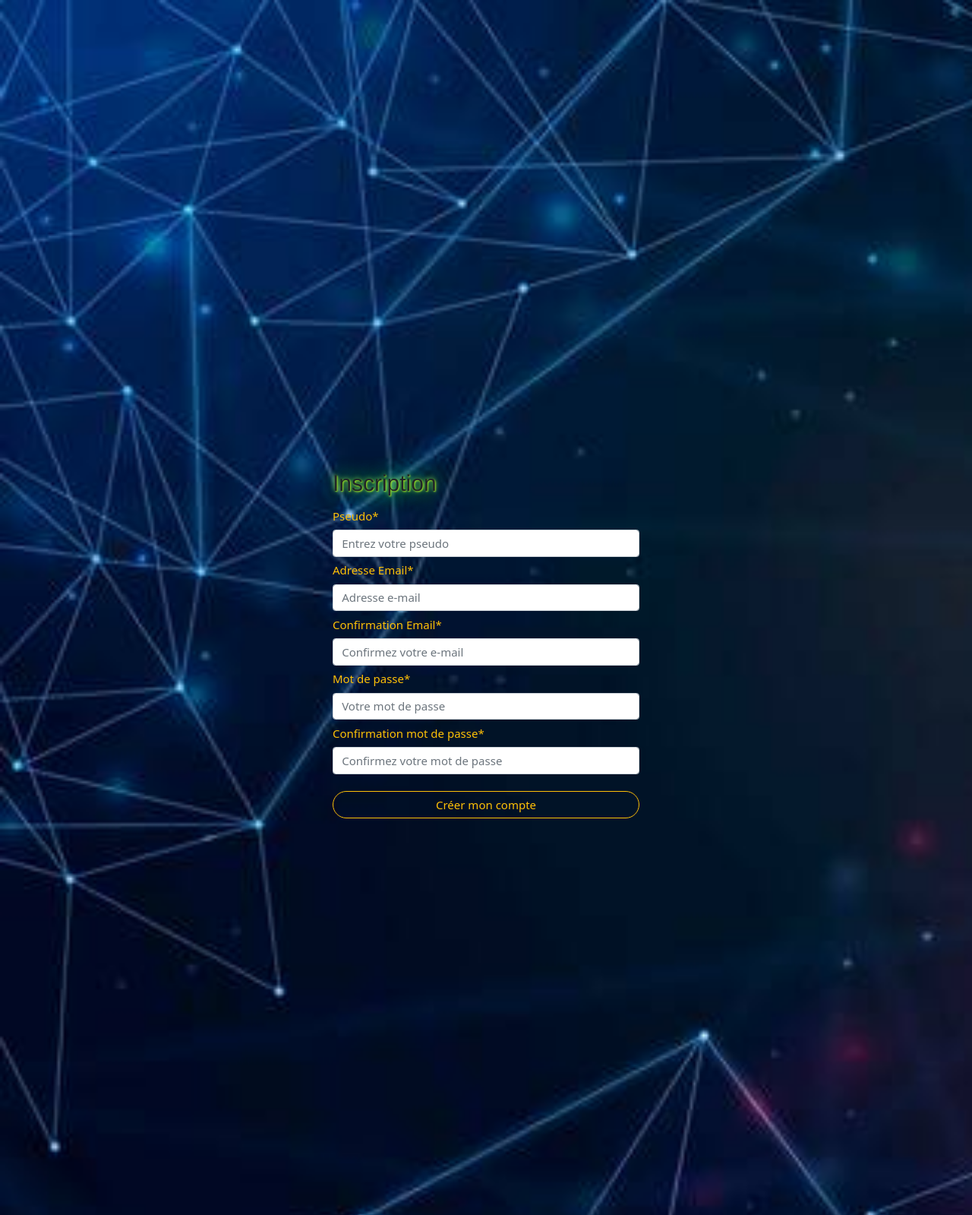
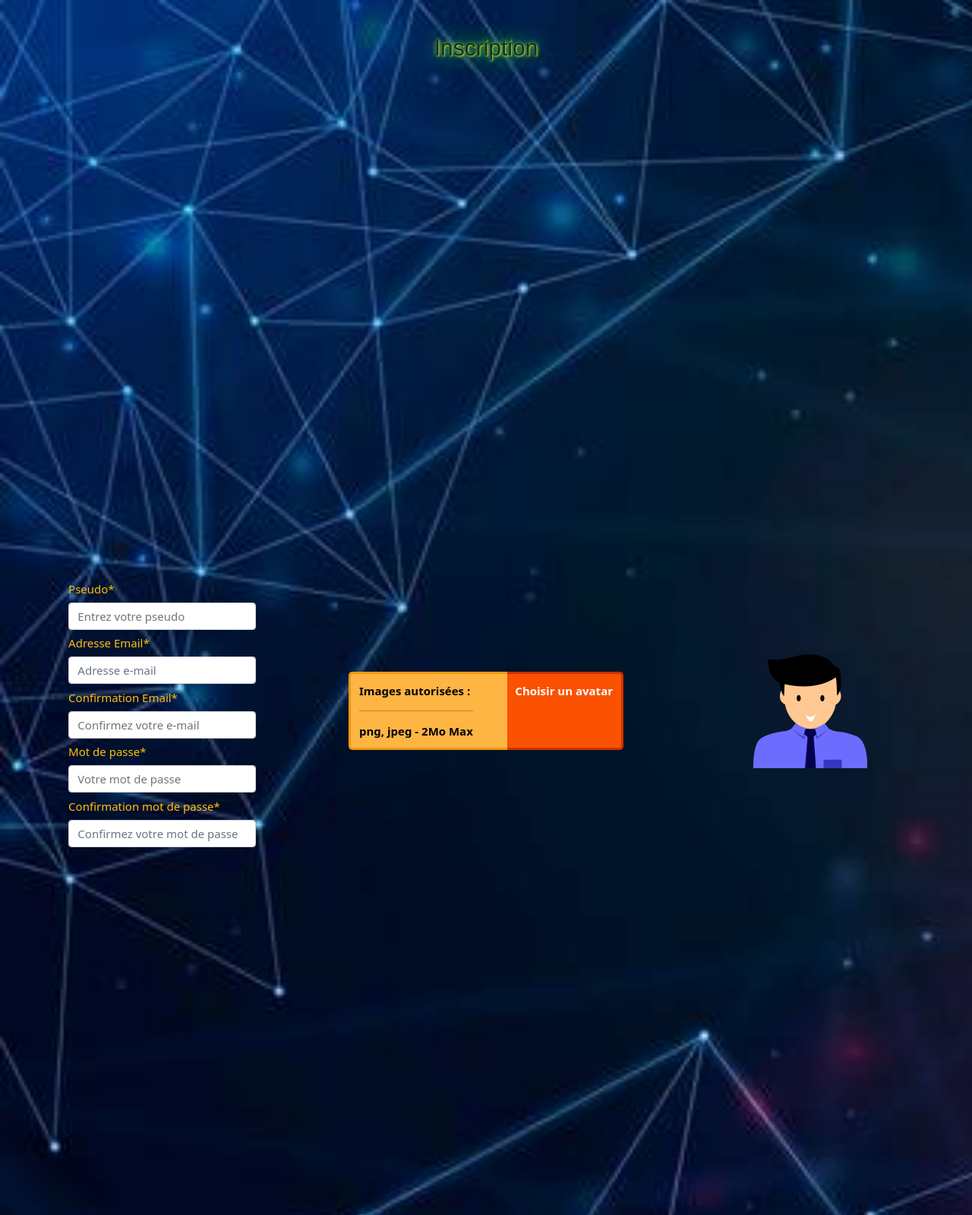
Before and after one commit to cedricgallet/BypassMe, a PHP site: page /controllers/signUp-ctrl.php in a window 1280 px wide. Shown: the part 95-1694 px from the top of the page at 76% size. Run offline with PHP 8.4, Linux system fonts and the light colour scheme.

Commit message:
updateOk

```diff
--- a/admin/controllers/list-user-ctrl.php
+++ b/admin/controllers/list-user-ctrl.php
@@ -5,7 +5,7 @@
 $title1 = 'Gestion administration';
 $title2 = 'Liste des utilisateurs';
 
-if (!isset($_SESSION['password'])) {
+if (!isset($_SESSION['admin'])) {
     header('Location: /../index.php');
     die;
 }
--- a/admin/views/edit-user.php
+++ b/admin/views/edit-user.php
@@ -1,5 +1,5 @@
 <?php
-if (!isset($_SESSION['password'])) {
+if (!isset($_SESSION['admin'])) {
     header("Location: /../../index.php");
     die;
 }
--- a/controllers/userAddAvatar-ctrl.php
+++ b/controllers/userAddAvatar-ctrl.php
@@ -4,7 +4,7 @@
 $title = 'Choisir mon avatar';
 
 // Si la session n'existe pas
-if(!isset($_SESSION['user']))
+if(!isset($_SESSION['user']) && !isset($_SESSION['admin']))
 {
     header('Location:/../controllers/signIn-ctrl.php?smgCode=30');
     die();
--- a/views/templates/navbar.php
+++ b/views/templates/navbar.php
@@ -75,11 +75,11 @@
 
             <ul id='logoutLogin' class='nav navbar-nav navbar-right text-white h-100'>
 
-                <!-- ======================AFFICHAGE BOUTON SE DECONNECTER ET MON COMPTE================== -->
+                <!-- ======================Affichage des vues selon la session================== -->
 
                 <?php
                 // si la session n'existe pas
-                if(!isset($_SESSION['admin']) && !isset($_SESSION['user']))
+                if(!isset($_SESSION['user']) && !isset($_SESSION['admin']))
                 {
                     echo " <li>
                             <a href='/../controllers/signIn-ctrl.php'
@@ -91,9 +91,8 @@
                                 S'inscrire
                             </a>
                         </li>";
-                }
-                if (isset($_SESSION['user']))
-                {
+                }else{
+
                     echo " <li>
                                 <a href='/../controllers/signOut-ctrl.php'
                                 class='bottom text-decoration-none rounded-pill'>
@@ -101,21 +100,11 @@
 
                             <a href='/../controllers/landing-ctrl.php'
                                 class='bottom text-decoration-none rounded-pill'>
-                                Mon compte
+                                | Mon compte
                             </a>
                         </li>";
+
                 }
-                if (isset($_SESSION['admin']))
-                {
-                    echo " <li>
-                                <a href='/../controllers/signOut-ctrl.php'
-                                class='bottom text-decoration-none rounded-pill'>
-                                Deconnexion </a>
-
-                        </li>";
-                }
-
-
                 ?>
             </ul>
         </div>
--- a/views/user/signUp.php
+++ b/views/user/signUp.php
@@ -1,10 +1,11 @@
     <!-- ==============================FORMULAIRE INSCRIPTION============================= -->
 
     <div id="signInForm" class="container-fluid h-100">
-        <div class="row justify-content-center align-items-center h-100">
-            <div class="d-flex flex-column col-12 col-lg-4">
-                <h2 class="mt-5"><?=$title ?? ''?></h2>
-                <div class="login-wrap p-0">
+        <div class="row h-100">
+        <h2 class="d-flex justify-content-center mt-5"><?=$title ?? ''?></h2>
+
+            <div class="col-12 d-flex login-wrap p-0 h-100">
+
                 <!-- Affichage d'un message d'erreur personnalisé -->
                 <?php
                 require_once(dirname(__FILE__).'/../../config/config.php');
@@ -17,9 +18,12 @@
                     }
 
                 ?>
+
                 <!-- =============================CHAMP PSEUDO=============================== -->
+                <div class="d-flex align-items-center justify-content-center col-12 col-lg-4">
 
                     <form id="signUpForm" class="needs-validation" action="<?=htmlspecialchars($_SERVER['PHP_SELF'])?>" method="post">
+
                             <input type="hidden" value="<?= $id ?? '' ?>" class="form-control" id="id" name="id">
 
                             <div class="form-outline">
@@ -106,13 +110,33 @@
                                         value="<?= htmlentities($password2 ?? '')?>" 'required>
                             </div>
                             <div class='invalid-feedback-2' id='errPass2'><?=htmlentities($errorsArray['password2'] ?? '')?></div>
+                        </div>
 
 
+                        <div class="d-flex align-items-center justify-content-center col-12 col-lg-4">
+                            <!-- ++++++++++++++++++++++++++++++++++++++++++++++++++++++++++++++++ -->
+                            <form method="POST" action="<?=htmlspecialchars($_SERVER['PHP_SELF'])?>" enctype="multipart/form-data">
+                                <div class="upload-wrapper">
+                                    <span class="file-name">Images autorisées :<hr> png, jpeg - 2Mo Max</span>
+                                    <label for="file-upload">Choisir un avatar<input type="file" id="file-upload" name="uploadedFile"></label>
+                                </div>
+                            </form>
+                        </div>
+
+                        <div class="d-flex align-items-center justify-content-center col-12 col-lg-4">
+                            <!-- +++++++++++++++++++++Affichage avatar+++++++++++++++++++++++++ -->
+                            <div id= "avatar">
+                                <img width="150" height="150" src =
+                                <?php
+                                echo (file_exists("/../uploads/users/" . 1 . ".png")) ? "/../uploads/users/" . 1 . ".png" : "/../uploads/users/empty.png";
+                                ?>
+                                alt="avatar choisi ">
+                            </div>
+                        </div>
                         <div class="form-outline mt-4 mb-5">
                             <button id="btnSubmit"
                                     type="submit"
                                     class="form-control btn btn-outline-warning submit px-3 rounded-pill">Créer mon compte</button>
-                        </div>
                     </form>
                 </div>
             </div>
```
Also changed, not shown: views/user/landing.php (+39 -1 lines). Lines whose indentation alone changed are shown as unchanged.
